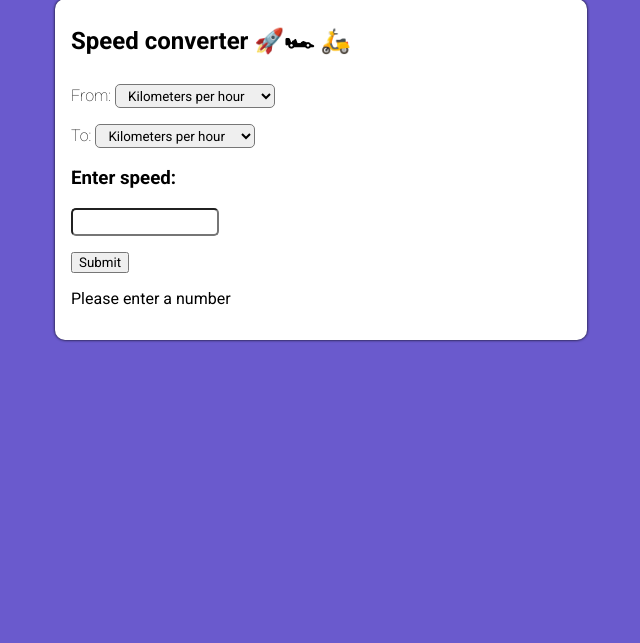
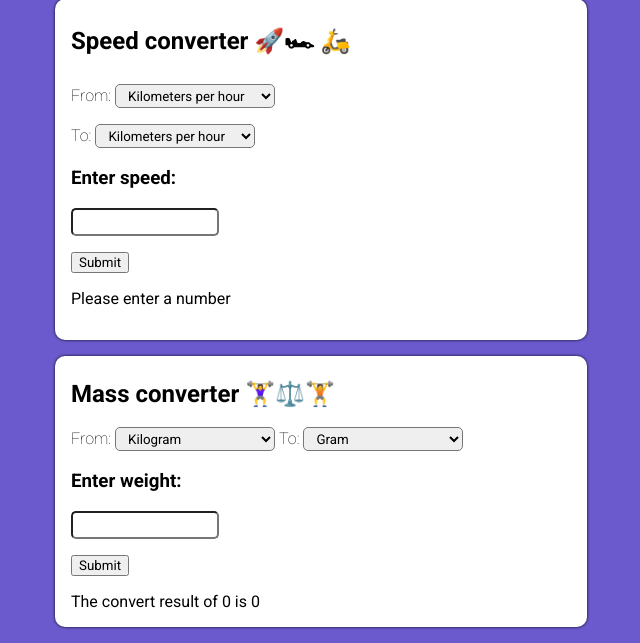
Before and after one commit to LinhLe2307/Mini_Project_PHP, a PHP site: page / in a window 1280 px wide. Shown: the part 369-1012 px from the top of the page, without its empty margins (319-959 px from the left). Before the commit the page ends 711 px from the top, so only its background shows below. Run offline with PHP 8.4, Linux system fonts and the light colour scheme.

Commit message:
Add files via upload
Add mass.php and update index.php

```diff
--- /dev/null
+++ b/convert-mass.php
@@ -0,0 +1,20 @@
+<?php
+/*
+1. Convert kilogram to gram
+2. Convert gram to kilogram
+*/
+function convertMass($x, $y, $mass){
+    $kg = $mass;
+    $g = $mass;
+
+    $cal =["g" => ["kg" => ($kg/1000)],
+                "kg" => ["g" => ($g * 1000)]];
+
+    if($x === $y) {
+        return $mass;
+    } elseif ($x === "kg"){
+        return $y === "g" ? $cal["kg"]["g"] : $cal["g"]["kg"];
+    } elseif ($x === "g"){
+        return $y === "kg" ? $cal["g"]["kg"] : $cal["kg"]["g"];}
+}
+?>
--- a/index.php
+++ b/index.php
@@ -43,8 +43,8 @@
         <?= $degrees."°".$initialTemp." is ". round($result, 2)."°".$targetTemp?>
     </form>
 
-    <!--........ Speed converter .........-->
-    <form class="speed-converter" method="post" action="index.php">
+       <!--........ Speed converter .........-->
+       <form class="speed-converter" method="post" action="index.php">
         <h2>Speed converter 🚀🏎 🛵</h2>
         <div>
             <span>From:</span>
@@ -75,5 +75,35 @@
         ?>
         <p><?= convertSpeed($usersInput, $baseOptions, $targetOptions); ?></p>
     </form>
+  <!--...... Mass converter.......-->
+    <form class="converter" method="post">
+        <h2>Mass converter 🏋️‍♀️⚖️🏋️</h2>
+        <span>From:</span>
+        <select name="initialMass">
+            <option value="kg">Kilogram</option>
+            <option value="g">Gram</option>
+        </select>
+        <span>To:</span>
+        <select name="targetMass">
+            <option value="g">Gram</option>
+            <option value="kg">Kilogram</option>
+        </select>
+        <h3><label for="weight">Enter weight:</label></h3>
+        <input type="number" name="weight">
+        <p><input type="submit" value="Submit"></p>
+
+        <!--...... Mass converter formula .......-->
+        <?php
+            include 'convert-mass.php';
+
+            $initialMass = isset($_POST["initialMass"]) ? $_POST["initialMass"] : "";
+            $targetMass = isset($_POST["targetMass"]) ? $_POST["targetMass"] : "";
+            $weight = isset($_POST["weight"]) ? $_POST["weight"]: 0;
+
+            $outcome = convertMass($initialMass, $targetMass, $weight);
+        ?>
+        <?= "The convert result of ".$weight.$initialMass." is ". $outcome.$targetMass?>
+    </form>
+
 </body>
 </html>
```
